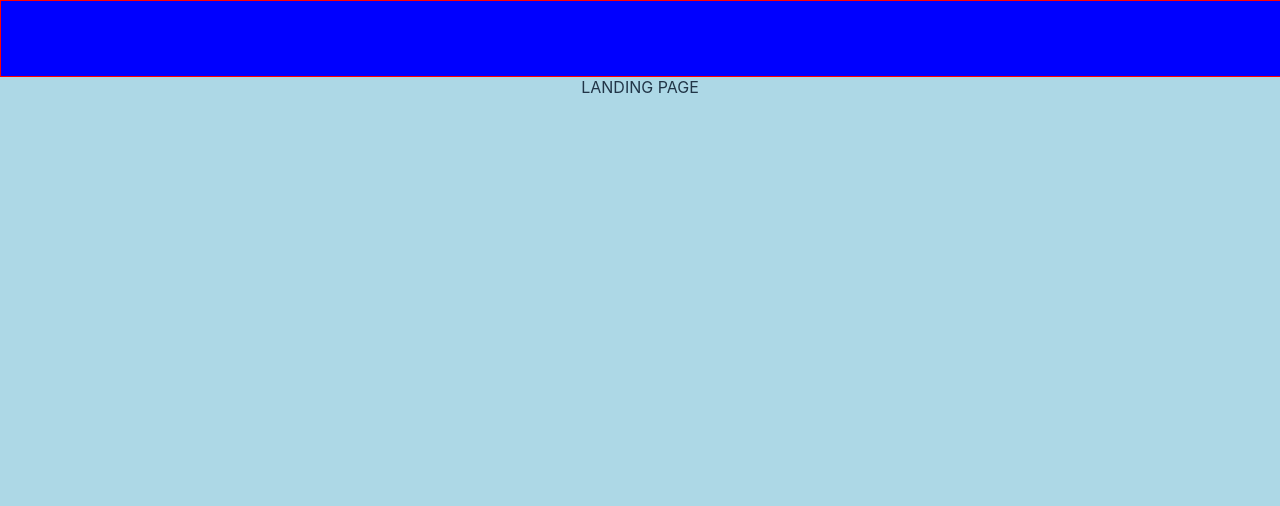
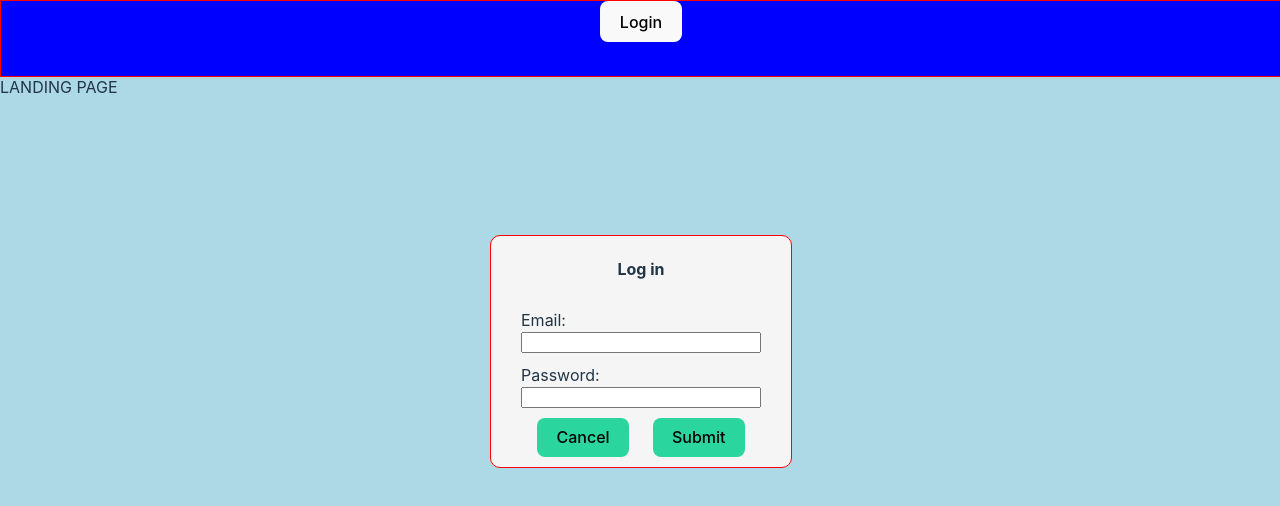
Before and after one commit to ScandiumSG/cinema_demo, a React (Vite) app: page / in a window 1280 px wide. Shown: the top 506 px of the page. Built offline with nearby package versions, Linux system fonts and the light colour scheme; no server answers.

Commit message:
LoginModal - Added functional login modal component

```diff
--- a/src/App.css
+++ b/src/App.css
@@ -19,4 +19,8 @@
 
   margin: 0px;
   border: 0px;
+
+  display: flex;
+  justify-items: center;
+  align-content: center;
 }
--- a/src/App.tsx
+++ b/src/App.tsx
@@ -8,11 +8,21 @@ import MovieOverviewPage from './pages/MovieOverview/MovieOverviewPage';
 
 function App() {
   const [user, setUser] = useState({})
+  const [showModal, setShowModal] = useState<boolean>(true);
+
+  const showLoginModal = () => {
+    setShowModal(!showModal);
+  }
 
   return (
     <>
       <userContext.Provider
-        value={{user: user, setUser: setUser}}
+        value={{
+          user: user,
+          setUser: setUser,
+          showLoginModal: showLoginModal,
+          loginModal: showModal
+        }}
       >
 
         <HeaderComponent />
--- /dev/null
+++ b/src/components/common/loginModal/LoginModal.css
@@ -0,0 +1,55 @@
+.login-modal-container {
+    border: 1px solid red;
+
+    width: 300px;
+    height: max-content;
+
+    position:fixed;
+    top: calc(75px + 20vh);
+    left: calc(50vw - calc(300px / 2));
+
+    background-color: whitesmoke;
+    border-radius: 10px;
+}
+
+.login-modal-input-area {
+    display: flex;
+    flex-direction: column;
+
+    justify-content: left;
+    align-items: left;
+
+    width: 80%;
+
+    padding: 5px 10% 5px 10%;
+}
+
+.login-modal-input-area > span {
+    text-align: left;
+}
+
+.login-modal-button-container {
+    width: 80%;
+    padding: 10px 10% 5px 10%;
+
+    display: flex;
+    flex-direction: row;
+    justify-content: center;
+    align-items: center;
+
+    position: relative;
+    bottom: 5px;
+}
+
+.login-modal-button {
+    background-color:rgb(42, 214, 157);
+
+    margin-left: 5%;
+    margin-right: 5%;
+    width: max-content;
+    border: none;
+}
+
+.login-modal-button:hover {
+    background-color: darkseagreen;
+}
--- /dev/null
+++ b/src/components/common/loginModal/LoginModal.tsx
@@ -0,0 +1,123 @@
+import { ChangeEvent, useContext, useEffect, useState } from "react";
+import "./LoginModal.css"
+import { ILoginCredentials, IUserContext } from "@/interfaces/UserInterfaces";
+import { loginUrl } from "@/util/apiPaths";
+import { userContext } from "@/util/context";
+
+const defaultLoginData = {
+    email: "",
+    password: "",
+}
+
+const LoginModal = () => {
+    const { loginModal, showLoginModal } = useContext<IUserContext>(userContext);
+    const [invalidCredentials, setInvalidCredentials] = useState<string>("");
+    const [loginData, setLoginData] = useState<ILoginCredentials>({
+        email: sessionStorage.getItem("login_attempt_email") || "",
+        password: ""
+    })
+
+    useEffect(() => {
+        setLoginData({
+            email: sessionStorage.getItem("login_attempt_email") || "",
+            password: ""
+        })
+    }, [loginModal])
+
+    const handleEmailChange = (e: ChangeEvent<HTMLInputElement>) => {
+        sessionStorage.setItem("login_attempt_email", e?.target?.value);
+        setLoginData({...loginData, [e.target.id]: e.target.value})
+    }
+
+    const handlePasswordChange = (e: ChangeEvent<HTMLInputElement>) => {
+        setLoginData({...loginData, [e.target.id]: e.target.value});
+    }
+
+    const postLoginCredentials = async () => {
+        let fetchFailedFlag = false;
+        if (loginData.email === "" ) {
+            setInvalidCredentials("Enter your email")
+            return;
+        } else if (loginData.password === "") {
+            setInvalidCredentials("Enter your password")
+            return;
+        }
+
+        const loginOptions = {
+            method: "POST",
+            headers: {
+                "Content-Type": "application/json",
+            },
+            body: JSON.stringify(loginData)
+        }
+
+        await fetch(loginUrl(), loginOptions)
+            .then((res) => {
+                if (res.status === 400) {
+                    fetchFailedFlag = true;
+                    return res.json();
+                } else {
+                    return res.json();
+                }
+            })
+            .then((res) => {
+                if (fetchFailedFlag) { throw new Error(res) }
+                else {
+                    setInvalidCredentials("");
+                    return res;
+                }})
+            .then((res) => {
+                sessionStorage.setItem("login_claim", JSON.stringify(res));
+            })
+            .then(() => resetModal())
+            .catch((err: Error) => {
+                setInvalidCredentials(err.message)
+            })
+    }
+
+    const resetModal = () => {
+        setLoginData(defaultLoginData);
+        sessionStorage.removeItem("login_attempt_email");
+        showLoginModal();
+    }
+
+    return(
+        <div className="login-modal-container" hidden={!loginModal}>
+            <h4>Log in</h4>
+            <div className="login-modal-input-area">
+                <span>Email:</span>
+                <input
+                    id="email"
+                    onChange={(e) => handleEmailChange(e)}
+                    value={loginData["email"]}
+                />
+            </div>
+            <div className="login-modal-input-area">
+                <span>Password:</span>
+                <input
+                    id="password"
+                    type="password"
+                    onChange={(e) => handlePasswordChange(e)}
+                    value={loginData["password"]}
+                />
+            </div>
+            {invalidCredentials !== "" ? <span color="red">{invalidCredentials}</span> : <></>}
+            <div className="login-modal-button-container">
+                <button
+                    className="login-modal-button login-modal-cancel"
+                    onClick={() => showLoginModal()}
+                >
+                    Cancel
+                </button>
+                <button
+                    className="login-modal-button login-modal-submit"
+                    onClick={() => postLoginCredentials()}
+                >
+                    Submit
+                </button>
+            </div>
+        </div>
+    )
+}
+
+export default LoginModal;
--- a/src/components/header/HeaderComponent.tsx
+++ b/src/components/header/HeaderComponent.tsx
@@ -1,9 +1,16 @@
+import { useContext } from "react";
+import LoginModal from "../common/loginModal/LoginModal";
 import "./HeaderComponent.css"
+import { IUserContext } from "@/interfaces/UserInterfaces";
+import { userContext } from "@/util/context";
 
 const HeaderComponent = () => {
+    const { showLoginModal } = useContext<IUserContext>(userContext);
+
     return (
         <header className="header-container">
-
+            <LoginModal />
+            <button onClick={() => showLoginModal()}>Login</button>
         </header>
     )
 }
--- /dev/null
+++ b/src/interfaces/UserInterfaces.ts
@@ -0,0 +1,11 @@
+export interface ILoginCredentials {
+    email: string,
+    password: string
+}
+
+export interface IUserContext {
+    user: {},
+    setUser: () => void,
+    loginModal: boolean,
+    showLoginModal: () => void,
+}
--- a/src/pages/MovieOverview/MovieOverviewPage.css
+++ b/src/pages/MovieOverview/MovieOverviewPage.css
@@ -1,12 +1,21 @@
+.movie-card-list-parent-container {
+    display: flexbox;
+
+    align-items: center;
+    justify-content: center;
+    width: 100%;
+}
+
 .movie-card-list-container {
     position: absolute;
     top: calc(2vh);
-    left: 3em;
+
+    width: 100%;
+
 
     display: grid;
     grid-template-columns: 300px 300px 300px;
     column-gap: 30px;
     row-gap: 30px;
-
     padding-bottom: 40px;
 }
--- a/src/pages/MovieOverview/MovieOverviewPage.tsx
+++ b/src/pages/MovieOverview/MovieOverviewPage.tsx
@@ -27,10 +27,12 @@ const MovieOverviewPage = () => {
     }, [movieList])
 
     return(
-        <div className="movie-card-list-container">
-            {filteredMoviesList?.map((movie, index) => (
-                <MovieCard key={index} movie={movie} />
-            ))}
+        <div className="movie-card-list-parent-container">
+            <div className="movie-card-list-container">
+                {filteredMoviesList?.map((movie, index) => (
+                    <MovieCard key={index} movie={movie} />
+                ))}
+            </div>
         </div>
     )
 }
--- a/src/util/apiPaths.ts
+++ b/src/util/apiPaths.ts
@@ -1,9 +1,14 @@
 const baseUrl = import.meta.env.VITE_BACKEND_BASE_URL;
 
 // MOVIE ENDPOINT
-const movieBaseUrl = baseUrl + "movie/"
+const movieBaseUrl = baseUrl + "/movie"
 export const getMoviesUnlimited = () => movieBaseUrl;
 export const getMoviesLimited = (limit: number) =>
     baseUrl + "/movie?limit="+limit;
 export const getSpecificMovieById = (id: number) =>
     movieBaseUrl + id
+
+// AUTHENTICATION ENDPOINT
+const authBaseUrl = baseUrl + "/auth";
+export const loginUrl = () => authBaseUrl + "/login"
+export const registerUrl = () => authBaseUrl + "/signup";
--- a/src/util/context.ts
+++ b/src/util/context.ts
@@ -1,3 +1,9 @@
+import { IUserContext } from '@/interfaces/UserInterfaces';
 import { createContext } from 'react'
 
-export const userContext = createContext({});
+export const userContext = createContext<IUserContext>({
+    user: {},
+    setUser: () => {},
+    loginModal: false,
+    showLoginModal: () => {}
+});
```
